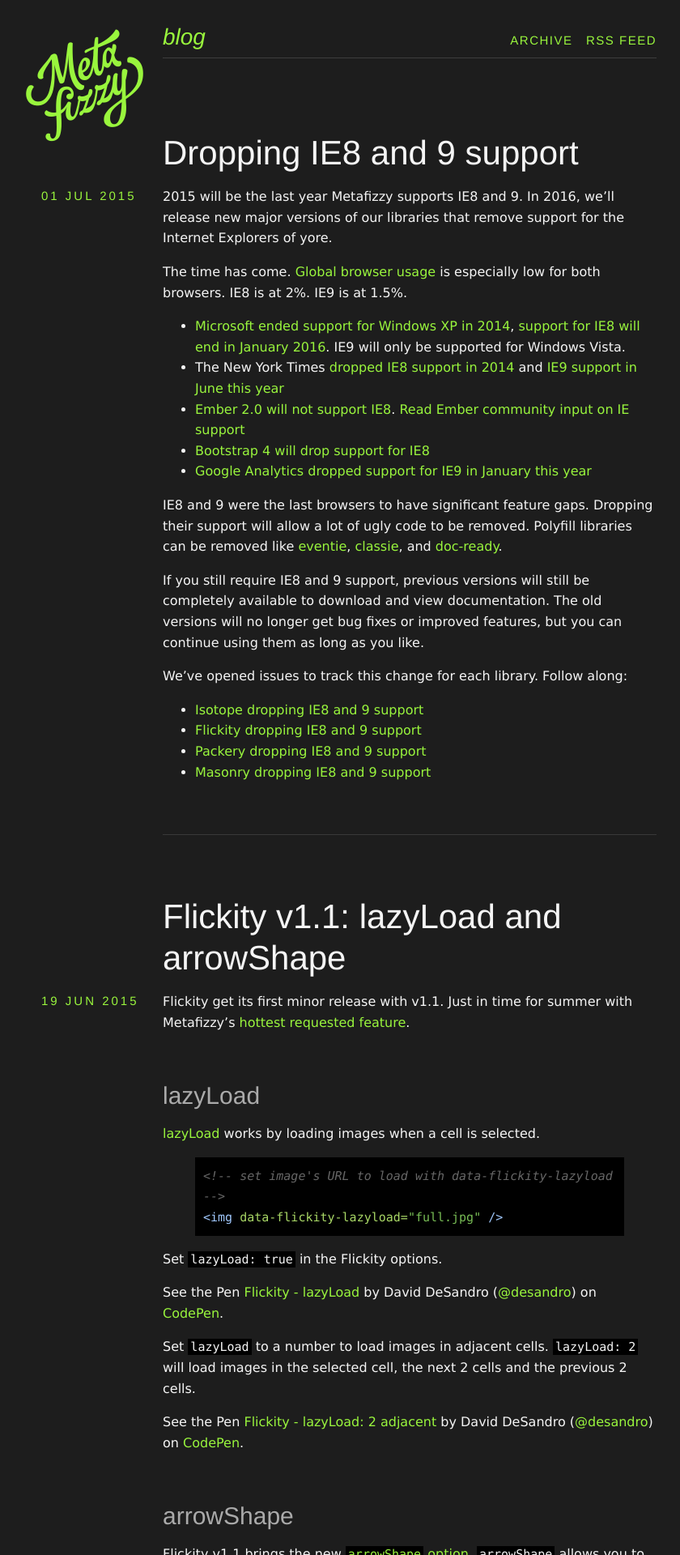
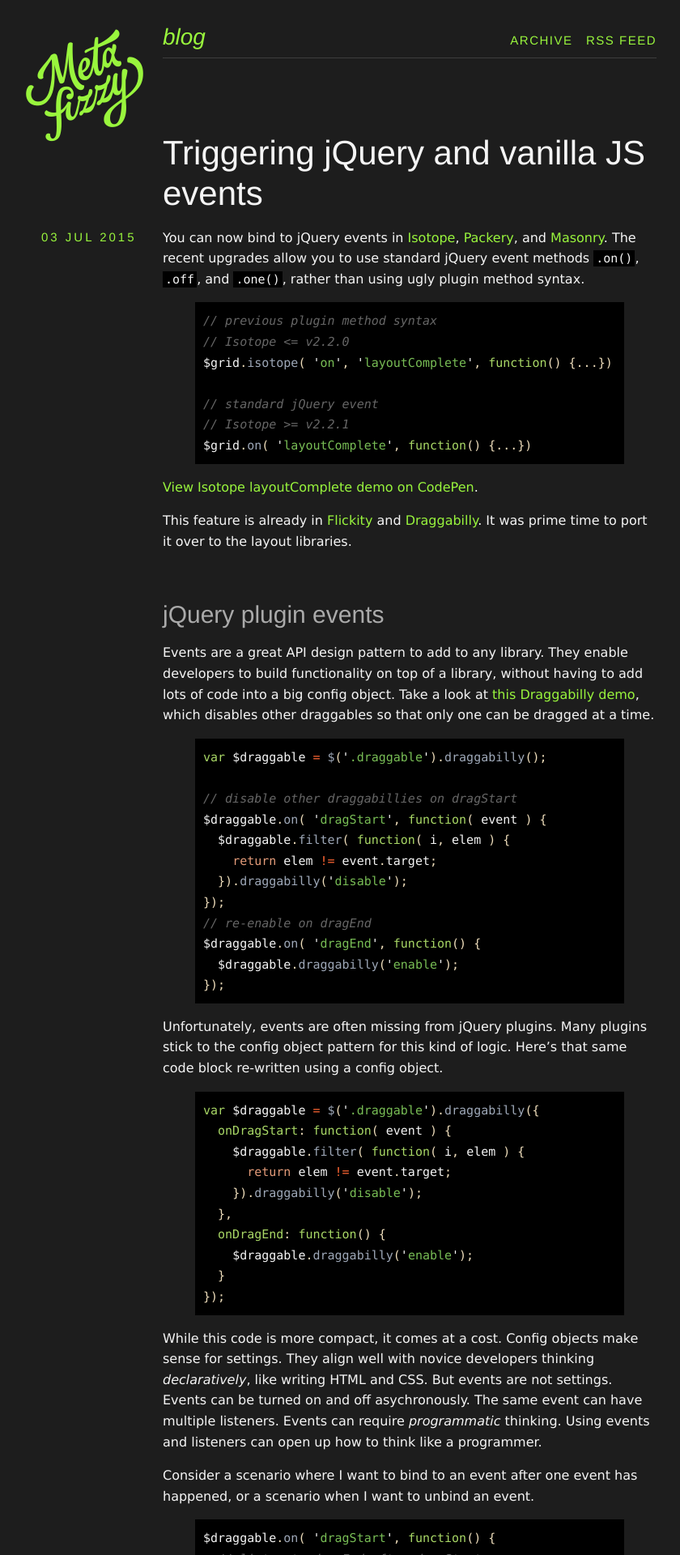
Before and after one commit to metafizzy/metafizzy.co, a Jekyll site: the page built from blog/index.html, in a window 1280 px wide. Shown: the top 1920 px of the page at 81% size, without its empty margins (214-1054 px from the left). Built offline with Jekyll 4.4.1, drawn with Linux system fonts in a browser that asks for light colours; the list of posts is cut into pages by our own code; comment, search, counter and statistics services are not loaded; some of the changed text lies outside the part shown.

Commit message:
post triggering jQuery & vanilla JS events; code syntax highlight

```diff
--- /dev/null
+++ b/_posts/2015/2015-07-03-triggering-jquery-vanilla-js-events.md
@@ -0,0 +1,132 @@
+---
+
+title: Triggering jQuery and vanilla JS events
+category: blog
+layout: blog
+
+---
+
+You can now bind to jQuery events in [Isotope](http://isotope.metafizzy.co/), [Packery](http://packery.metafizzy.co/), and [Masonry](http://desandro.masonry.com). The recent upgrades allow you to use standard jQuery event methods `.on()`, `.off`, and `.one()`, rather than using ugly plugin method syntax.
+
+{% highlight js %}
+// previous plugin method syntax
+// Isotope <= v2.2.0
+$grid.isotope( 'on', 'layoutComplete', function() {...})
+
+// standard jQuery event
+// Isotope >= v2.2.1
+$grid.on( 'layoutComplete', function() {...})
+{% endhighlight %}
+
+[View Isotope layoutComplete demo on CodePen](http://codepen.io/desandro/pen/scajv).
+
+This feature is already in [Flickity](http://flickity.metafizzy.co/) and [Draggabilly](http://draggabilly.desandro.com/). It was prime time to port it over to the layout libraries.
+
+## jQuery plugin events
+
+Events are a great API design pattern to add to any library. They enable developers to build functionality on top of a library, without having to add lots of code into a big config object. Take a look at [this Draggabilly demo](http://codepen.io/desandro/pen/LVQqgm), which disables other draggables so that only one can be dragged at a time.
+
+{% highlight js %}
+var $draggable = $('.draggable').draggabilly();
+
+// disable other draggabillies on dragStart
+$draggable.on( 'dragStart', function( event ) {
+  $draggable.filter( function( i, elem ) {
+    return elem != event.target;
+  }).draggabilly('disable');
+});
+// re-enable on dragEnd
+$draggable.on( 'dragEnd', function() {
+  $draggable.draggabilly('enable');
+});
+{% endhighlight %}
+
+Unfortunately, events are often missing from jQuery plugins. Many plugins stick to the config object pattern for this kind of logic. Here's that same code block re-written using a config object.
+
+{% highlight js %}
+var $draggable = $('.draggable').draggabilly({
+  onDragStart: function( event ) {
+    $draggable.filter( function( i, elem ) {
+      return elem != event.target;
+    }).draggabilly('disable');
+  },
+  onDragEnd: function() {
+    $draggable.draggabilly('enable');
+  }
+});
+{% endhighlight %}
+
+While this code is more compact, it comes at a cost. Config objects make sense for settings. They align well with novice developers thinking _declaratively_, like writing HTML and CSS. But events are not settings. Events can be turned on and off asychronously. The same event can have multiple listeners. Events can require _programmatic_ thinking. Using events and listeners can open up how to think like a programmer.
+
+Consider a scenario where I want to bind to an event after one event has happened, or a scenario when I want to unbind an event.
+
+{% highlight js %}
+$draggable.on( 'dragStart', function() {
+  // listen to dragEnd after dragStart
+  $draggable.on( 'dragEnd', onDragEnd );
+});
+
+function onDragEnd() {
+  // on dragEnd after dragStart logic...
+  // unbind listener
+  $draggable.off( 'dragEnd', onDragEnd )
+}
+{% endhighlight %}
+
+Re-writing this code with a config object pattern would look ugly. Using the event pattern makes for less complex code that's easier to follow. It exposes a different kind of programmatic logic that's not possible with declarative config objects.
+
+## dispatchEvent method
+
+Looking under the hood, triggering jQuery and vanilla JS events is handled by the `dispatchEvent` method:
+
+{% highlight js %}
+/**
+ * emits events via eventEmitter and jQuery events
+ * @param {String} type - name of event
+ * @param {Event} event - original event
+ * @param {Array} args - extra arguments
+ */
+Widget.prototype.dispatchEvent = function( type, event, args ) {
+  // add original event to arguments
+  var emitArgs = event ? [ event ].concat( args ) : args;
+  // trigger vanilla JS event
+  this.emitEvent( type, emitArgs );
+  // trigger jQuery event
+  if ( jQuery && this.$element ) {
+    if ( event ) {
+      // create jQuery event
+      var $event = jQuery.Event( event );
+      $event.type = type;
+      this.$element.trigger( $event, args );
+    } else {
+      // just trigger with type if no event available
+      this.$element.trigger( type, args );
+    }
+  }
+};
+{% endhighlight %}
+
+`dispatchEvent` emits an event with [EventEmitter for vanilla JS events](https://github.com/Olical/EventEmitter), and creates and triggers a jQuery event. `dispatchEvent` is then used in the widget's logic:
+
+{% highlight js %}
+// with Event object
+this.dispatchEvent( 'eventName', event, [ arg1, arg2 ] );
+// no Event object
+this.dispatchEvent( 'eventName', null, [ arg1, arg2 ] );
+{% endhighlight %}
+
+Developers can then bind listeners with jQuery or vanilla JS.
+
+{% highlight js %}
+// jQuery
+$elem.on( 'eventName', function( event, arg1, arg2 ) {
+  //...
+})
+
+// vanilla JS
+widget.on( 'eventName', function( event, arg1, arg2 ) {
+  //...
+})
+{% endhighlight %}
+
+Adding jQuery events is a small feature, but it allows developers to re-use code patterns they are familiar with, which makes Metafizzy libraries more approachable. Compared to the previous syntax, a novice developer can look over event demo code and think "Yeah, I can do that."
--- a/assets/css/style.css
+++ b/assets/css/style.css
@@ -895,7 +895,8 @@
 
 /* comment */
 code .c,
-code .c1 { color: #666; font-style: italic; }
+code .c1,
+code .cm { color: #666; font-style: italic; }
 
 code .nt { color: #A0C8FC; } /* Markup open tag */
 
--- a/assets/css/syntax-highlight.css
+++ b/assets/css/syntax-highlight.css
@@ -16,7 +16,8 @@
 
 /* comment */
 code .c,
-code .c1 { color: #666; font-style: italic; }
+code .c1,
+code .cm { color: #666; font-style: italic; }
 
 code .nt { color: #A0C8FC; } /* Markup open tag */
 
```
